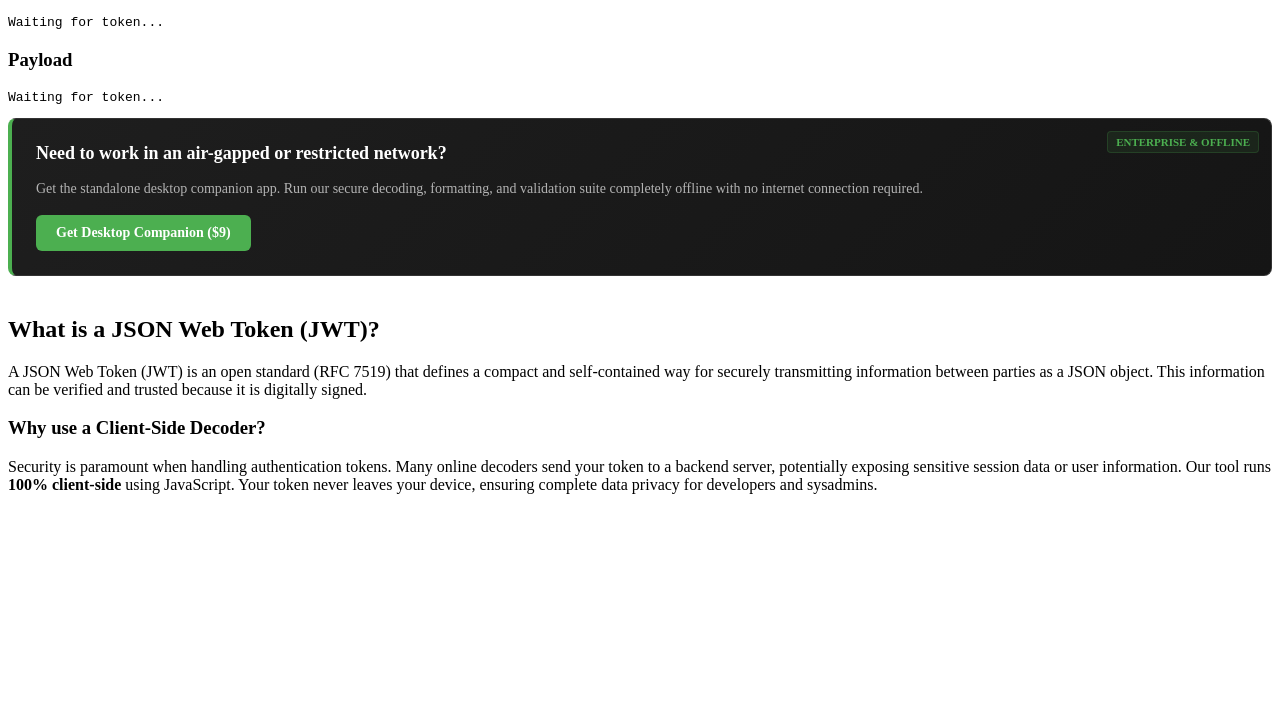
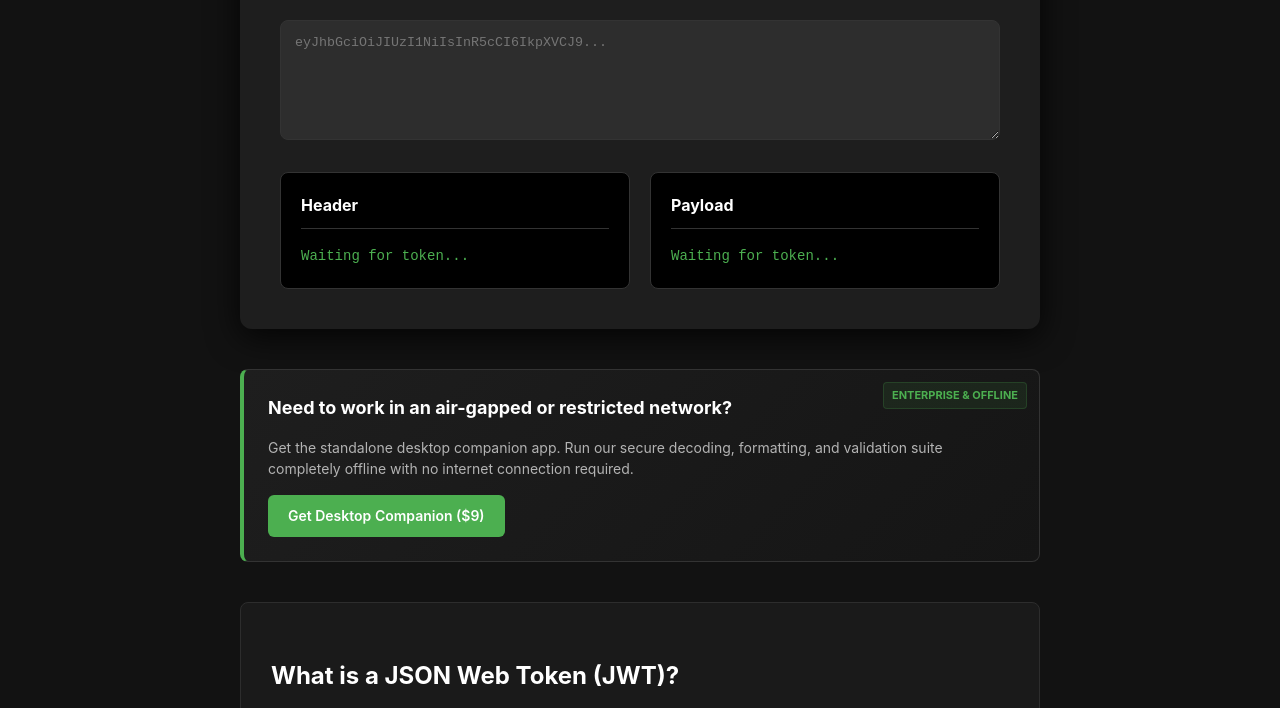
Before and after one commit to DevNovaTools/jwt-decoder, a plain HTML site: page index.html in a window 1280 px wide. Shown: the part 198-906 px from the top of the page. Before the commit the page ends 800 px from the top, so only its background shows below. Drawn offline with Linux system fonts and the light colour scheme.

Commit message:
Update styles.css

```diff
--- a/styles.css
+++ b/styles.css
@@ -1,3 +1,99 @@
+/* Core Page Layout */
+body {
+    font-family: -apple-system, BlinkMacSystemFont, "Segoe UI", Roboto, Helvetica, Arial, sans-serif;
+    background-color: #121212;
+    color: #e0e0e0;
+    display: flex;
+    justify-content: center;
+    margin: 0;
+    padding: 40px 20px;
+    line-height: 1.6;
+}
+
+.main-wrapper {
+    width: 100%;
+    max-width: 800px;
+}
+
+.container {
+    background: #1e1e1e;
+    padding: 40px;
+    border-radius: 12px;
+    box-shadow: 0 8px 32px rgba(0,0,0,0.8);
+    margin-bottom: 40px;
+}
+
+h1 {
+    margin-top: 0;
+    color: #ffffff;
+    text-align: center;
+}
+
+p {
+    text-align: center;
+    color: #b3b3b3;
+}
+
+/* Input Fields */
+textarea {
+    width: 100%;
+    height: 120px;
+    padding: 14px;
+    margin: 24px 0;
+    font-family: monospace;
+    border: 1px solid #333;
+    border-radius: 8px;
+    background: #2d2d2d;
+    color: #4CAF50;
+    box-sizing: border-box;
+    resize: vertical;
+}
+
+textarea:focus {
+    outline: none;
+    border-color: #4CAF50;
+}
+
+/* Output Layout Grid */
+.grid-output {
+    display: grid;
+    grid-template-columns: 1fr 1fr;
+    gap: 20px;
+}
+
+@media (max-width: 600px) {
+    .grid-output {
+        grid-template-columns: 1fr;
+    }
+}
+
+.output-section {
+    background: #000;
+    padding: 20px;
+    border-radius: 8px;
+    border: 1px solid #333;
+}
+
+.output-section h3 {
+    margin-top: 0;
+    color: #fff;
+    font-size: 16px;
+    border-bottom: 1px solid #333;
+    padding-bottom: 10px;
+}
+
+pre {
+    white-space: pre-wrap;
+    word-wrap: break-word;
+    color: #4CAF50;
+    margin: 0;
+    font-size: 14px;
+}
+
+.error {
+    color: #f44336 !important;
+}
+
 /* Monetization Layer Styling */
 .monetization-banner {
     background: linear-gradient(135deg, #1e1e1e 0%, #151515 100%);
@@ -60,3 +156,21 @@
 .cta-button:active {
     transform: translateY(0);
 }
+
+/* SEO Content Styling */
+.seo-content {
+    background: #1a1a1a;
+    padding: 30px;
+    border-radius: 8px;
+    border: 1px solid #2d2d2d;
+}
+
+.seo-content h2, .seo-content h3 {
+    color: #ffffff;
+    margin-top: 24px;
+    margin-bottom: 12px;
+}
+
+.seo-content p {
+    color: #b3b3b3;
+}
```
